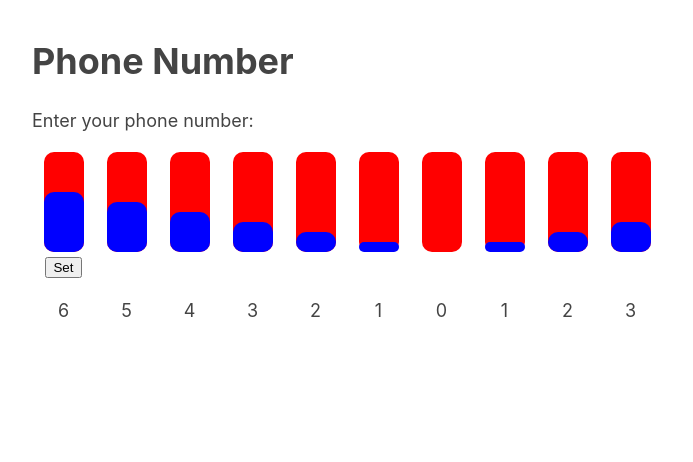
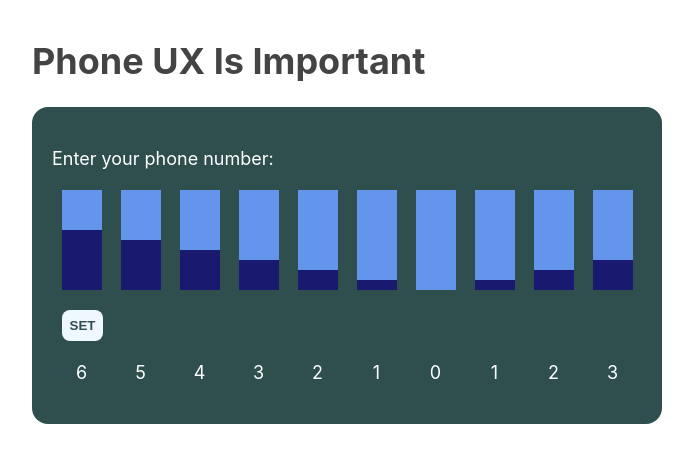
Before and after one commit to abrahampost/bad-phone-input-ui, a React (Vite) app: page / in a window 1280 px wide. Shown: the top 462 px of the page, without its empty margins (293-986 px from the left). Built offline with nearby package versions, Linux system fonts and the light colour scheme.

Commit message:
Update styles

```diff
--- a/src/App.css
+++ b/src/App.css
@@ -2,6 +2,10 @@
     width: 100%;
     display: flex;
     flex-direction: column;
+    background-color: darkslategrey;
+    color: white;
+    padding: 20px;
+    border-radius: 16px;
 
     .phone-number__selector {
         display: flex;
@@ -9,4 +13,13 @@
         align-items: flex-start;
     }
 
+    button {
+        background-color: aliceblue;
+        color: darkslategray;
+        font-weight: bold;
+        border: none;
+        border-radius: 8px;
+        padding: 8px;
+        cursor: pointer;
+    }
 }
--- a/src/App.tsx
+++ b/src/App.tsx
@@ -34,12 +34,11 @@ function App() {
 
   return (
     <>
-      <h1>Phone Number</h1>
+      <h1>Phone UX Is Important</h1>
+      <div className="phone-number">
         <p>Enter your phone number:</p>
-      <div className="phone-number">
         <div className='phone-number__selector'>
           { numberSliders}
-        </div>
         </div>
         { finished && <>
           <p>Phone number: {number.join('')}</p>
@@ -50,6 +49,7 @@ function App() {
           }}>No</button>
           </>
         }
+      </div>
 
     </>
   )
--- a/src/components/NumberSlider.css
+++ b/src/components/NumberSlider.css
@@ -1,6 +1,6 @@
 .number-slider {
     position: relative;
-    padding-top: 100px;
+    padding-top: 120px;
     width: 40px;
     margin: 0 auto;
     text-align: center;
@@ -12,8 +12,8 @@
     height: 100px;
     width: 100%;
 
-    background-color: red;
-    border-radius: 10px;
+    background-color: cornflowerblue;
+    /* border-radius: 10px; */
     position: absolute;
 
     display: flex;
@@ -23,8 +23,8 @@
 
 .number-slider__inner {
     width: 100%;
-    background-color: blue;
-    border-radius: 10px;
+    background-color: midnightblue;
+    /* border-radius: 10px; */
     position: absolute;
     bottom: 0;
     left: 0;
--- a/src/components/NumberSlider.tsx
+++ b/src/components/NumberSlider.tsx
@@ -44,7 +44,7 @@ function NumberSlider({ value, seed, selecting, onChange }: NumberSliderProps) {
                         height: `${value ? value * 10 : currentVal}%`
                     }}></div>
             </div>
-            { <button style={{visibility: (value || !selecting) ? 'hidden' : 'unset'}} onClick={onChange.bind(null, currentVal / 10)}>Set</button> }
+            { <button style={{visibility: (value || !selecting) ? 'hidden' : 'unset'}} onClick={onChange.bind(null, currentVal / 10)}>SET</button> }
             { <p>{value || currentVal / 10}</p> }
         </div>
     );
```
Lines whose indentation alone changed are shown as unchanged.
